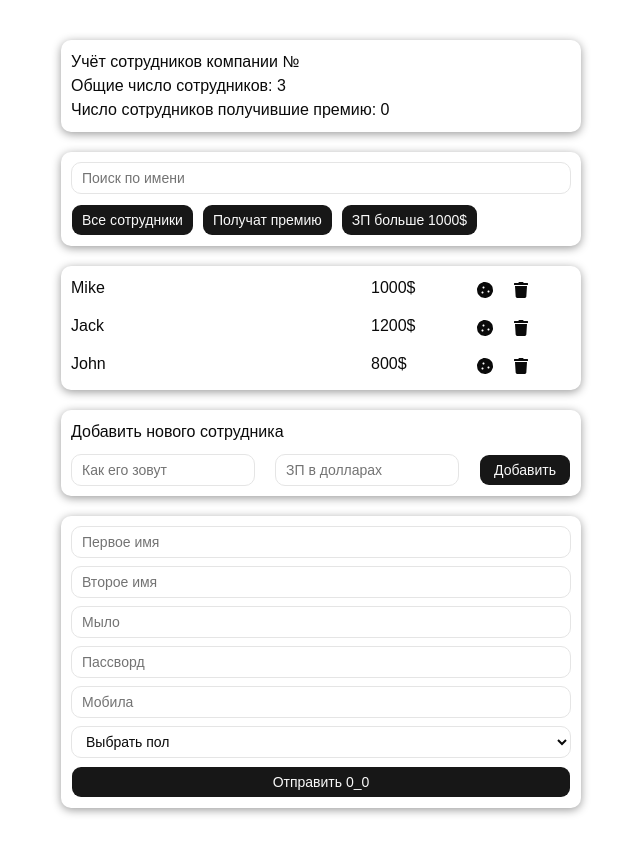
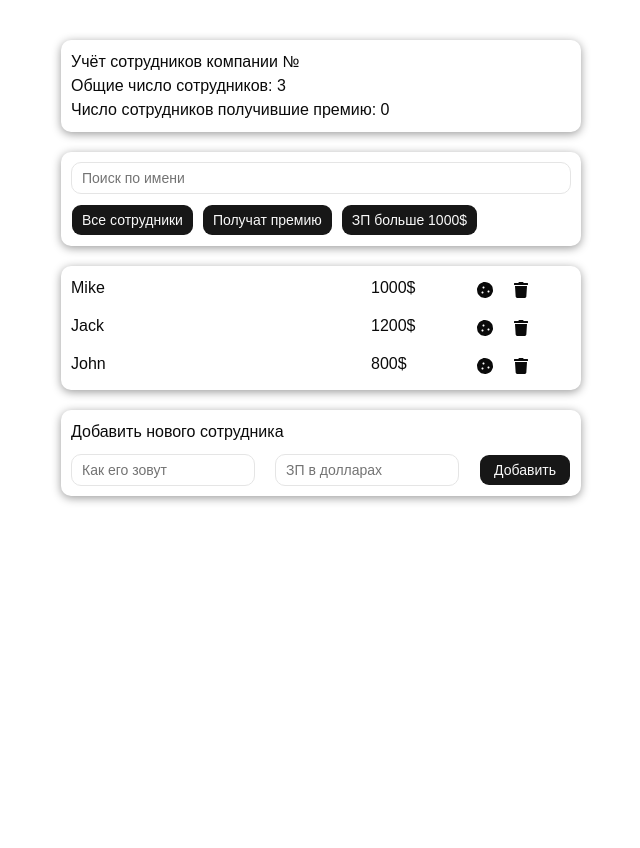
Before and after one commit to Vatislo/MFHW, a React (Vite) app: page / in a window 1280 px wide. Shown: the whole page, without its empty margins (319-959 px from the left). After the commit the page ends 800 px from the top, so only its background shows below. Built offline with nearby package versions, Linux system fonts and the light colour scheme.

Commit message:
commit Appeska

```diff
--- a/src/App.jsx
+++ b/src/App.jsx
@@ -34,10 +34,9 @@ export function App() {
         onRemove={handleRemove}
         onToggleBonus={handleToggleBonus}
         onTogglePromotion={handleTogglePromotion}
-
       />
       <AddWorker newUser={handleAdd} />
-      <Appeska/>
+      {/* <Appeska/> */}
     </div>
   );
 }
```
